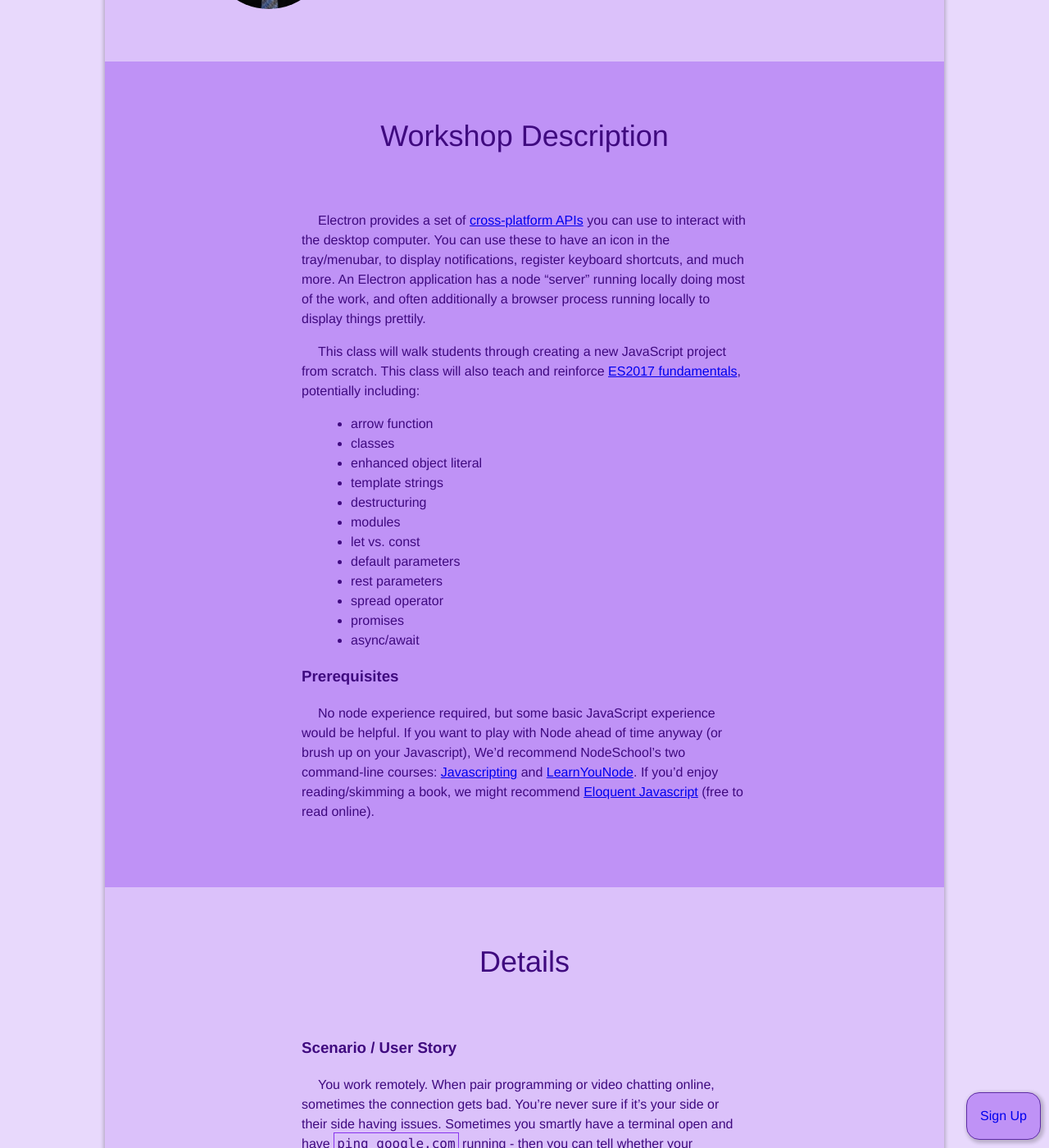
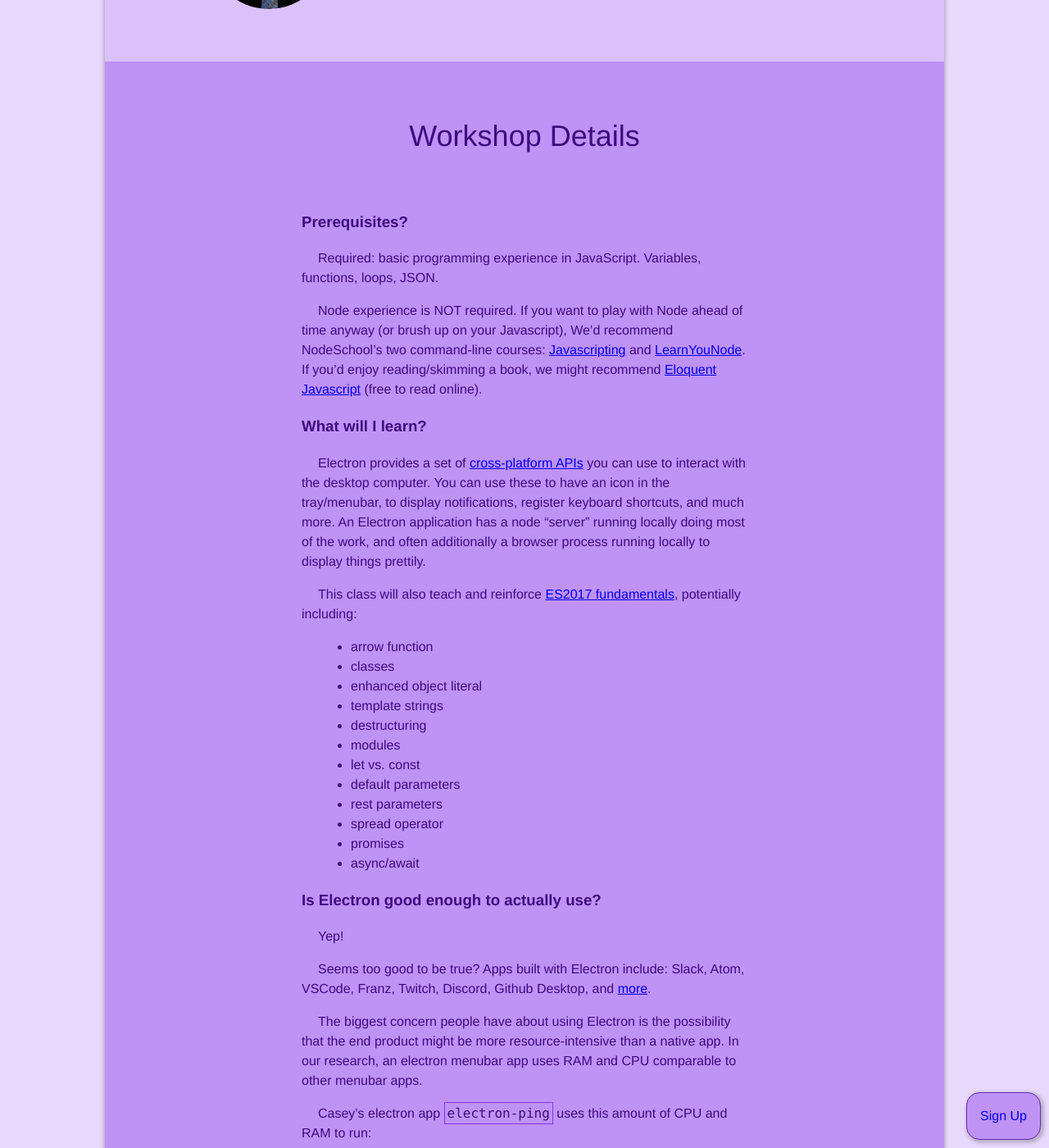
Before and after one commit to learnshinythings/learnshinythings.github.io, a Jekyll site: the page built from electron.md, in a window 1280 px wide and 1400 px high, scrolled down 2158 px. Shown: the whole window at 82% size. Built offline with Jekyll 4.4.1, drawn with Linux system fonts in a browser that asks for light colours; nearby versions of some CDN libraries; some of the changed text lies outside the part shown.

Commit message:
massage the 'is it good enough?' section text; footer more padding

```diff
--- a/electron.md
+++ b/electron.md
@@ -99,11 +99,19 @@ layout: general
 <div class="bg-purp pa3 pa5-ns tc">
 <div class="measure-wide dib tl" markdown="1">
 
-<div class="tc f2 mb3 mb5-ns">Workshop Description</div>
+<div class="tc f2 mb3 mb5-ns">Workshop Details</div>
 
+### Prerequisites?
+
+Required: basic programming experience in JavaScript. Variables, functions, loops, JSON.
+
+Node experience is NOT required. If you want to play with Node ahead of time anyway (or brush up on your Javascript), We'd recommend NodeSchool's two command-line courses: [Javascripting](https://github.com/workshopper/javascripting) and [LearnYouNode](https://github.com/workshopper/learnyounode). If you'd enjoy reading/skimming a book, we might recommend [Eloquent Javascript](http://eloquentjavascript.net/) (free to read online).
+
+
+### What will I learn?
 Electron provides a set of [cross-platform APIs](https://github.com/electron/electron-api-demos) you can use to interact with the desktop computer. You can use these to have an icon in the tray/menubar, to display notifications, register keyboard shortcuts, and much more. An Electron application has a node “server” running locally doing most of the work, and often additionally a browser process running locally to display things prettily.
 
-This class will walk students through creating a new JavaScript project from scratch. This class will also teach and reinforce [ES2017 fundamentals](https://github.com/lukehoban/es6features), potentially including:
+This class will also teach and reinforce [ES2017 fundamentals](https://github.com/lukehoban/es6features), potentially including:
   - arrow function
   - classes
   - enhanced object literal
@@ -117,9 +125,22 @@ This class will walk students through creating a new JavaScript project from scr
   - promises
   - async/await
 
-### Prerequisites
 
-No node experience required, but some basic JavaScript experience would be helpful. If you want to play with Node ahead of time anyway (or brush up on your Javascript), We'd recommend NodeSchool's two command-line courses: [Javascripting](https://github.com/workshopper/javascripting) and [LearnYouNode](https://github.com/workshopper/learnyounode). If you'd enjoy reading/skimming a book, we might recommend [Eloquent Javascript](http://eloquentjavascript.net/) (free to read online).
+### Is Electron good enough to actually use?
+
+Yep!
+
+Seems too good to be true? Apps built with Electron include: Slack, Atom, VSCode, Franz, Twitch, Discord, Github Desktop, and [more](https://electron.atom.io/apps/).
+
+The biggest concern people have about using Electron is the possibility that the end product might be more resource-intensive than a native app. In our research, an electron menubar app uses RAM and CPU comparable to other menubar apps.
+
+Casey's electron app `electron-ping` uses this amount of CPU and RAM to run:
+- 0.9% CPU, 70.6 MB of RAM
+
+Spot-checks of some other menubar apps running in the background on the same computed:
+- Dropbox 0.3% CPU, 165MB
+- Screenhero 0.2% CPU, 124MB
+- Google Drive 0.3% CPU, 151MB
 
 </div>
 </div>
@@ -130,7 +151,7 @@ No node experience required, but some basic JavaScript experience would be helpf
 <div class="bg-purp-light pa3 pa5-ns tc">
 <div class="measure-wide dib tl" markdown="1">
 
-<div class="tc f2 mb3 mb5-ns">Details</div>
+<div class="tc f2 mb3 mb5-ns">Project Details</div>
 
 ### Scenario / User Story
 You work remotely. When pair programming or video chatting online, sometimes the connection gets bad.
@@ -157,22 +178,11 @@ And an unrelated application that Casey wrote:
 
 - [https://github.com/caseywatts/heroku-ci-menubar](https://github.com/caseywatts/heroku-ci-menubar)
 
-### Is Electron Good Enough To Use?
-
-The biggest concern people have about using Electron is the possibility that the end product might be more resource-intensive than a native app. In our research, an electron menubar app uses RAM and CPU comparable to other menubar apps.
-
-Casey's electron app `electron-ping` uses this amount of CPU and RAM to run:
-- 0.9% CPU, 70.6 MB of RAM
-
-Spot-checks of some other menubar apps running in the background on the same computed:
-- Dropbox 0.3% CPU, 165MB
-- Screenhero 0.2% CPU, 124MB
-- Google Drive 0.3% CPU, 151MB
 
 </div>
 </div>
 
-<div class="bg-purp pa2 tl tc-ns">Learn Shiny Things</div>
+<div class="bg-purp pa3 tl tc-ns">Learn Shiny Things</div>
 
 <div>
 <a href="https://ti.to/learn-shiny-things/learn-electron" class="link floaty">
```
